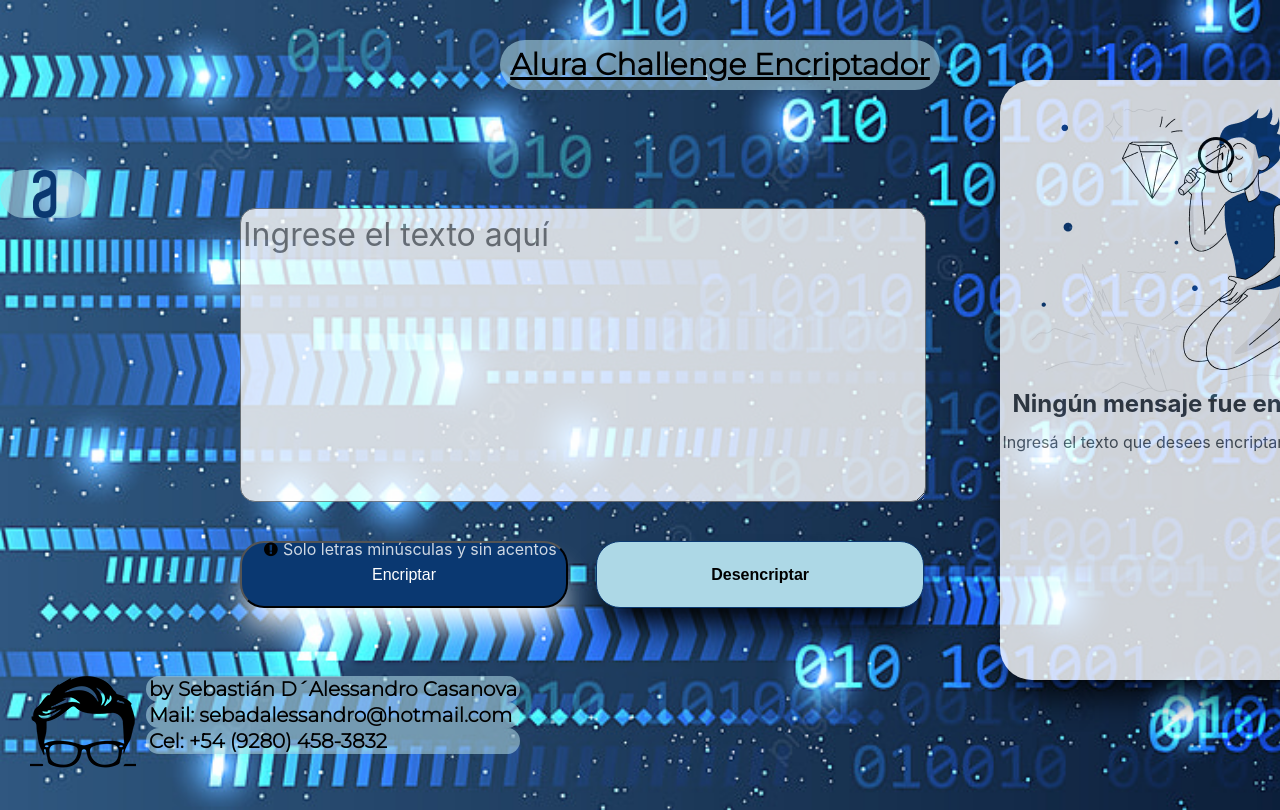
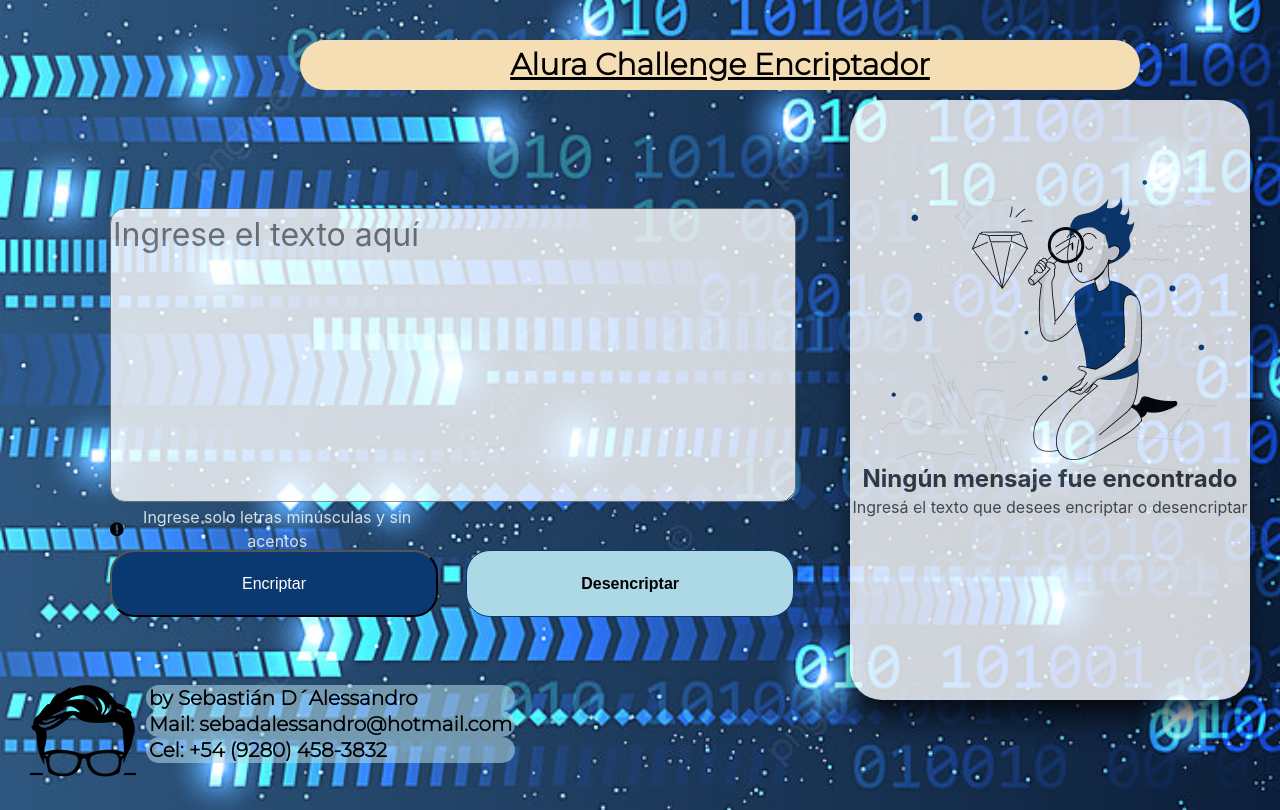
Before and after one commit to SebaDAlessandro/Alura-Challenge, a plain HTML site: page index.html in a window 1280 px wide. Shown: the top 810 px of the page. Drawn offline with Linux system fonts and the light colour scheme.

Commit message:
fix some styles

```diff
--- a/index.html
+++ b/index.html
@@ -12,8 +12,7 @@
 </head>
 <body>
     <header>
-        <h1>Alura Challenge Encriptador</h1>
-        <img src="./imagenes/Logo.png" alt="Logo Alura" class="logo">
+        <h1 class="header__title">Alura Challenge Encriptador</h1>
     </header>
 
     <main>
@@ -35,7 +34,7 @@
 
         <section class="frame1">
             <i class="fa">&#xf06a;</i>
-            <p class="instruccionesUsuario">Solo letras minúsculas y sin acentos</p>
+            <p class="instruccionesUsuario">Ingrese solo letras minúsculas y sin acentos</p>
         </section>
 
         <section class="mensajeria">
@@ -54,7 +53,7 @@
         <div class="datosFooter">
             <img src="./imagenes/logo-seba-black.png" alt="Logo SDC Black">
             <div class="datosPrincipales">
-                <p>by Sebastián D´Alessandro Casanova</p>
+                <p>by Sebastián D´Alessandro</p>
                 <p>Mail: sebadalessandro@hotmail.com</p>
                 <p>Cel: +54 (9280) 458-3832</p>
             </div>
--- a/javaScript/desencriptar.js
+++ b/javaScript/desencriptar.js
@@ -1,4 +1,7 @@
 <<<<<<< HEAD
+<<<<<<< HEAD
+=======
+>>>>>>> 5cc2a80 (fix some styles)
 let btnDesencriptar = document.querySelector('#btn-desencriptar');
 
 btnDesencriptar.addEventListener('click',(e)=>{
@@ -63,6 +66,7 @@ btnDesencriptar.addEventListener('click',(e)=>{
 
     let form = document.querySelector('#formulario')
     form.reset()
+<<<<<<< HEAD
 =======
 let btnDesencriptar = document.querySelector('#btn-desencriptar');
 
@@ -129,4 +133,6 @@ btnDesencriptar.addEventListener('click',(e)=>{
     let form = document.querySelector('#formulario')
     form.reset()
 >>>>>>> 1a5a20e (programa funcional)
+=======
+>>>>>>> 5cc2a80 (fix some styles)
 })
--- a/style.css
+++ b/style.css
@@ -14,12 +14,13 @@ body {
 header h1{
     font-size: 30px;
     font-weight: bold;
-    margin: 40px 500px;
+    margin: 40px 300px;
     color:black;
     text-decoration: underline;
     transition: 1s;
     text-align: center;
-    background-color:rgba(173, 216, 230, 0.575);
+    /* background-color:rgba(173, 216, 230, 0.575); */
+    background: wheat;
     padding: 10px 10px;
     border-radius: 30px;
 }
@@ -41,8 +42,8 @@ header h1{
     position: absolute;
     width: 400px;
     height: 600px;
-    left: 1000px;
-    top: 40px;
+    left: 850px;
+    top: 60px;
     background: #FFFFFF;
     box-shadow: 0px 24px 32px -8px rgba(0, 0, 0, 1);
     border-radius: 32px;
@@ -91,7 +92,7 @@ header h1{
     position: absolute;
     width: 400px;
     height: 48px;
-    margin: 350px auto;
+    margin: 395px auto;
     font-family: 'Inter';
     font-style: normal;
     font-weight: 400;
@@ -106,7 +107,7 @@ header h1{
     position: absolute;
     width: 400px;
     height: 58px;
-    margin: 310px auto;
+    margin: 365px auto;
     font-family: 'Inter';
     font-style: normal;
     font-weight: 700;
@@ -121,7 +122,7 @@ header h1{
     position: absolute;
     width: 336px;
     height: 304px;
-    margin: 10px 32px;
+    margin: 80px 32px;
 }
 
 /* Frame 1 */
@@ -133,8 +134,8 @@ header h1{
     position: absolute;
     width: 320px;
     height: 18px;
-    left: 264px;
-    top: 500px;
+    left: 110px;
+    top: 480px;
 }
 
 .instruccionesUsuario{
@@ -161,7 +162,7 @@ header h1{
     position: absolute;
     width: 680px;
     height: 288px;
-    left: 240px;
+    left: 110px;
     top: 168px;
     font-family: 'Inter';
     font-style: normal;
@@ -175,7 +176,7 @@ header h1{
 
 /* Button encriptar*/
 .btn-encriptar{
-    margin: 280px 0 24px 240px;
+    margin: 420px 0 24px 110px;
     width: 328px;
     height: 67px;
     background: #0A3871;
@@ -183,7 +184,7 @@ header h1{
     color: #FFFFFF;
     font-size: 16px;
     transition: 1s;
-    box-shadow: 0px 24px 32px -8px;
+    /* box-shadow: 0px 24px 32px -8px; */
 }
 
 .btn-encriptar:hover{
@@ -206,7 +207,7 @@ header h1{
     font-weight: bold;
     transition: 700ms;
     background: lightblue;
-    box-shadow: 0px 24px 32px -8px;
+   /*  box-shadow: 0px 24px 32px -8px; */
 }
 
 .btn-desencriptar:hover{
```
Also changed, not shown: imagenes/insignia-challenge-Alura.png (added), javaScript/encriptador.js (line endings or trailing spaces).
